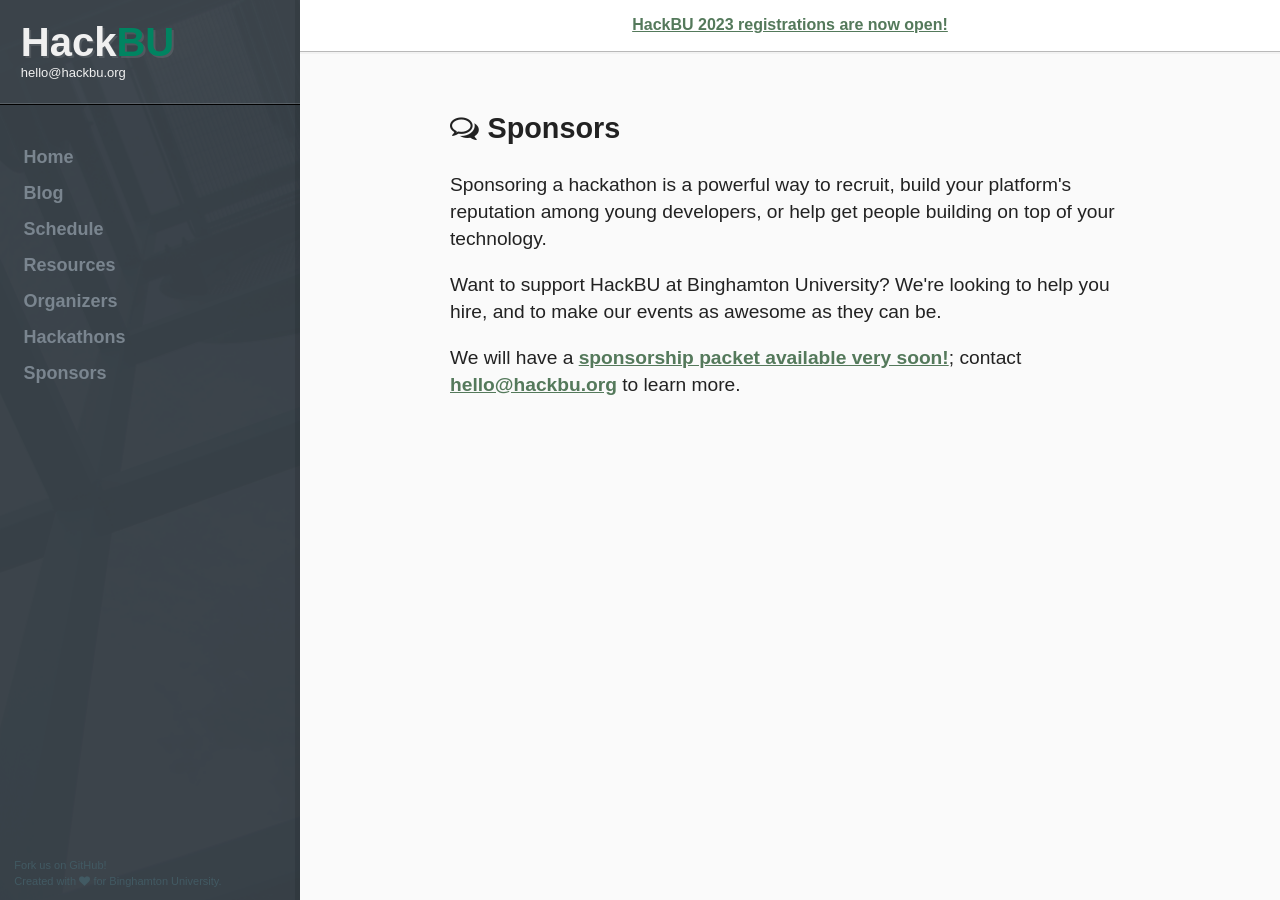
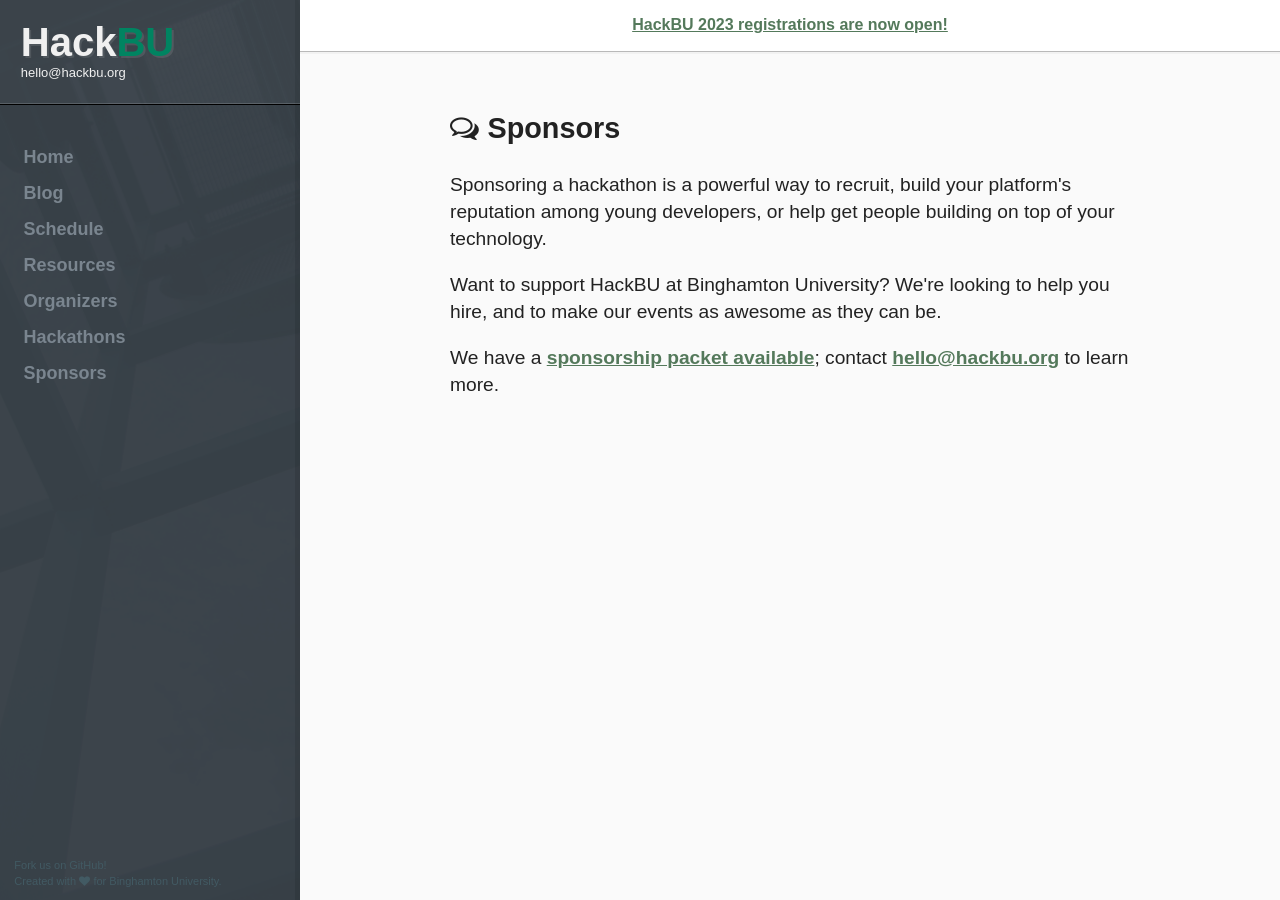
Before and after one commit to hackbinghamton/hackbinghamton.github.io, a Jekyll site: the page built from sponsors/index.html, in a window 1280 px wide. Built offline with Jekyll 4.4.1, drawn with Linux system fonts in a browser that asks for light colours.

Commit message:
sponsors: update with packet

```diff
--- a/sponsors/index.html
+++ b/sponsors/index.html
@@ -11,5 +11,5 @@
 
     <p>Want to support HackBU at Binghamton University? We're looking to help you hire, and to make our events as awesome as they can be.</p>
 
-    <p>We will have a <a href="" title="Sponsorship Packet">sponsorship packet available very soon!</a>; contact <a href="mailto:hello@hackbu.org">hello@hackbu.org</a> to learn more.</p>
+    <p>We have a <a href="https://hackbu.org/2023/sponsorship_packet.pdf">sponsorship packet available</a>; contact <a href="mailto:hello@hackbu.org">hello@hackbu.org</a> to learn more.</p>
 </div>
```
